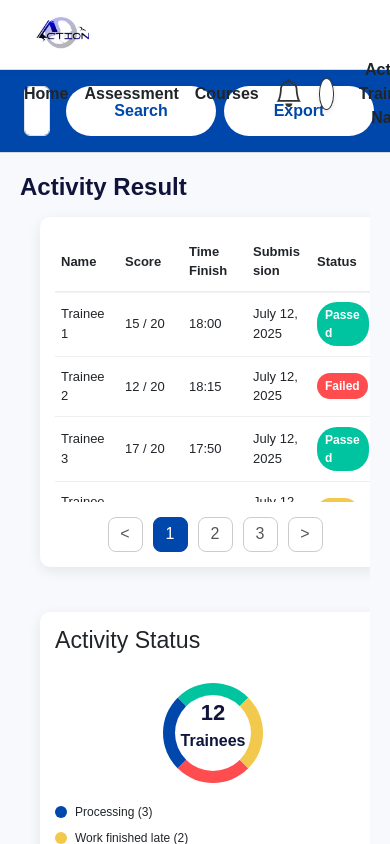
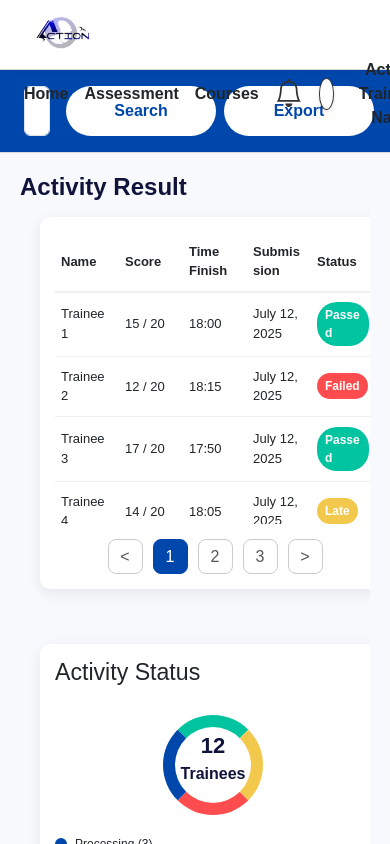
Before and after one commit to kyleramirez143/ACTION_LMS, a React (Vite) app in the folder frontend/lms-proj/: page /activityresult in a window 390 px wide. Built offline with nearby package versions, Linux system fonts and the light colour scheme.

Commit message:
modified the alignment and scroll

```diff
--- a/frontend/lms-proj/src/trainer/ActivityResult.css
+++ b/frontend/lms-proj/src/trainer/ActivityResult.css
@@ -1,12 +1,15 @@
 /* FULL SCREEN WRAPPER */
 .activity-wrapper {
   width: 100vw;
-  height: 100vh;
+  min-height: 100vh;          /* full page minimum height - allow the page to grow */
   display: flex;
   flex-direction: column;
   background: #f8f9fd;
   padding: 20px;
   box-sizing: border-box;
+  /* rely on the document/body scrollbar for page scrolling */
+  overflow-y: visible;
+  overscroll-behavior: auto;
 }
 
 .page-title {
@@ -22,24 +25,23 @@
   flex: 1;
   gap: 25px;
   min-height: 0;
-  flex-wrap: wrap; /* allows stacking on small screens */
+  flex-wrap: wrap;
 }
 
-/* TABLE SECTION */
-.white-card {
-  background: white;
-  border-radius: 16px;
-  padding: 20px;
-  box-shadow: 0 4px 14px rgba(0,0,0,0.08);
+/* LEFT CARD: Activity Result */
+.results-table-container {
+  flex: 0 0 70%;               /* left card wider */
   display: flex;
   flex-direction: column;
+  min-width: 0;                /* important for flex overflow */
+  /* allow the card to grow to its content and rely on page scroll */
+  max-height: none;
 }
 
-.results-table-container {
-  flex: 3;
-  display: flex;
-  flex-direction: column;
-  min-width: 0; /* important for flex */
+.results-table-scroll {
+  flex: 1 1 auto;              /* scrollable area grows/shrinks */
+  /* no internal vertical scroll - rely on page-level scrolling */
+  min-height: 0;               /* needed for flex children */
 }
 
 .results-table {
@@ -58,21 +60,27 @@
 .results-table td {
   padding: 14px 10px;
   border-bottom: 1px solid #eee;
-  word-break: break-word; /* prevent overflow */
+  word-break: break-word;
 }
 
-.results-table-scroll {
-  display: block;
-  max-height: 300px;
-  overflow-y: auto;
+/* RIGHT CARD: Activity Summary */
+.activity-summary {
+  flex: 0 0 28%;               /* right card smaller */
+  display: flex;
+  flex-direction: column;
+  min-height: 0;
+  /* allow the card to grow to its content and rely on page scroll */
+  max-height: none;
 }
 
-.results-table-scroll tr {
-  display: table;
-  width: 100%;
-  table-layout: fixed;
+.activity-summary-content {
+  flex: 1 1 auto;
+  /* no internal vertical scroll - rely on page-level scrolling */
+  min-height: 0;
+  padding-right: 4px;
 }
 
+/* STATUS BADGES */
 .status-pill {
   padding: 6px 14px;
   border-radius: 20px;
@@ -106,30 +114,11 @@
   cursor: pointer;
 }
 
-.pagination button:hover {
-  background: #c0c0c0;
-}
+.pagination button:hover { background: #c0c0c0; }
 
 .pagination .active {
   background: #0047AB;
   color: white;
-}
-
-/* RIGHT SUMMARY BOX */
-.activity-summary {
-  flex: 1.2;
-  display: flex;
-  flex-direction: column;
-  min-height: 0;
-  height: 100%;
-}
-
-/* scrollable content inside summary */
-.activity-summary-content {
-  flex: 1;
-  overflow-y: auto;
-  min-height: 0;
-  padding-right: 4px;
 }
 
 /* DONUT CHART */
@@ -156,9 +145,7 @@
   color: #10143b;
 }
 
-.donut-circle .donut-value {
-  font-size: 38px;
-}
+.donut-circle .donut-value { font-size: 38px; }
 
 .legend {
   list-style: none;
@@ -185,77 +172,30 @@
 .green { background: #00C49F; }
 .red { background: #FF4D4F; }
 
-/* RESPONSIVE MEDIA QUERIES */
+/* RESPONSIVE */
 @media (max-width: 1024px) {
-  .main-content {
-    gap: 15px;
-  }
-
-  .results-table-scroll {
-    max-height: 250px;
-  }
-
-  .donut-circle {
-    width: 120px;
-    height: 120px;
-  }
-
-  .donut-circle .donut-value {
-    font-size: 28px;
-  }
-
-  .page-title {
-    font-size: 24px;
-  }
+  .results-table-container { flex: 0 0 65%; }
+  .activity-summary { flex: 0 0 33%; }
+  .results-table-scroll { max-height: 300px; }
 }
 
 @media (max-width: 768px) {
-  .main-content {
-    flex-direction: column;
+  .main-content { flex-direction: column; }
+  .results-table-container,
+  .activity-summary {
+    width: 100%;
+    flex: none;
+    max-height: none;           /* remove fixed height on small screens */
   }
-
-  .results-table-container {
-    flex: 1;
-    width: 100%;
-    min-width: 0;
-  }
-
-  .activity-summary {
-    flex: 1;
-    width: 100%;
-  }
-
-  .results-table-scroll {
-    max-height: 200px;
-  }
+  .results-table-scroll { max-height: 250px; }
 }
 
 @media (max-width: 480px) {
-  .page-title {
-    font-size: 20px;
-  }
-
-  .results-table th,
-  .results-table td {
-    padding: 10px 6px;
-    font-size: 12px;
-  }
-
-  .status-pill {
-    padding: 4px 8px;
-    font-size: 12px;
-  }
-
-  .donut-circle {
-    width: 100px;
-    height: 100px;
-  }
-
-  .donut-circle .donut-value {
-    font-size: 22px;
-  }
-
-  .legend li {
-    font-size: 12px;
-  }
+  .page-title { font-size: 20px; }
+  .results-table th, .results-table td { padding: 10px 6px; font-size: 12px; }
+  .status-pill { padding: 4px 8px; font-size: 12px; }
+  .donut-circle { width: 100px; height: 100px; }
+  .donut-circle .donut-value { font-size: 22px; }
+  .legend li { font-size: 12px; }
+  .results-table-scroll { max-height: 200px; }
 }
--- a/frontend/lms-proj/src/trainer/QuizResult.css
+++ b/frontend/lms-proj/src/trainer/QuizResult.css
@@ -3,7 +3,7 @@
   height: 100%;
   margin: 0;
   padding: 0;
-  overflow: hidden;
+  /* Do not set overflow on global elements (prevents page scrolling in other views). */
   font-family: 'Arial', sans-serif;
 }
 
```
Also changed, not shown: frontend/lms-proj/src/trainer/ActivityResult.jsx (+4 -3 lines).
